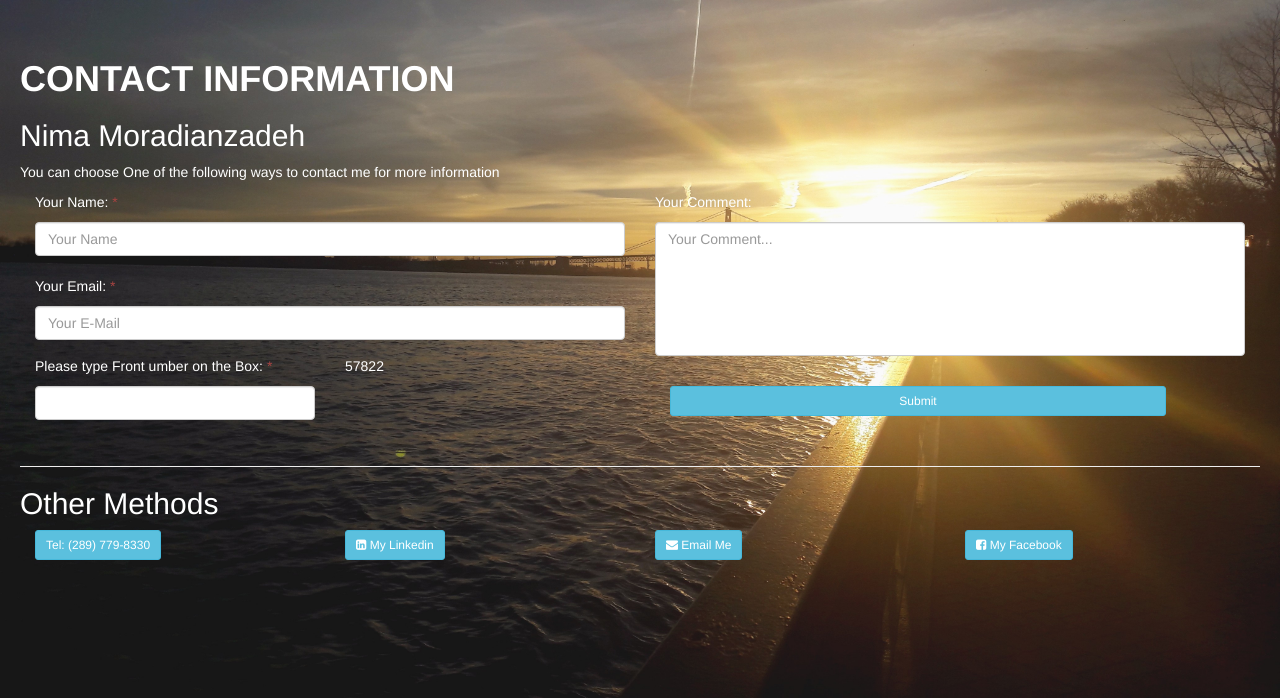
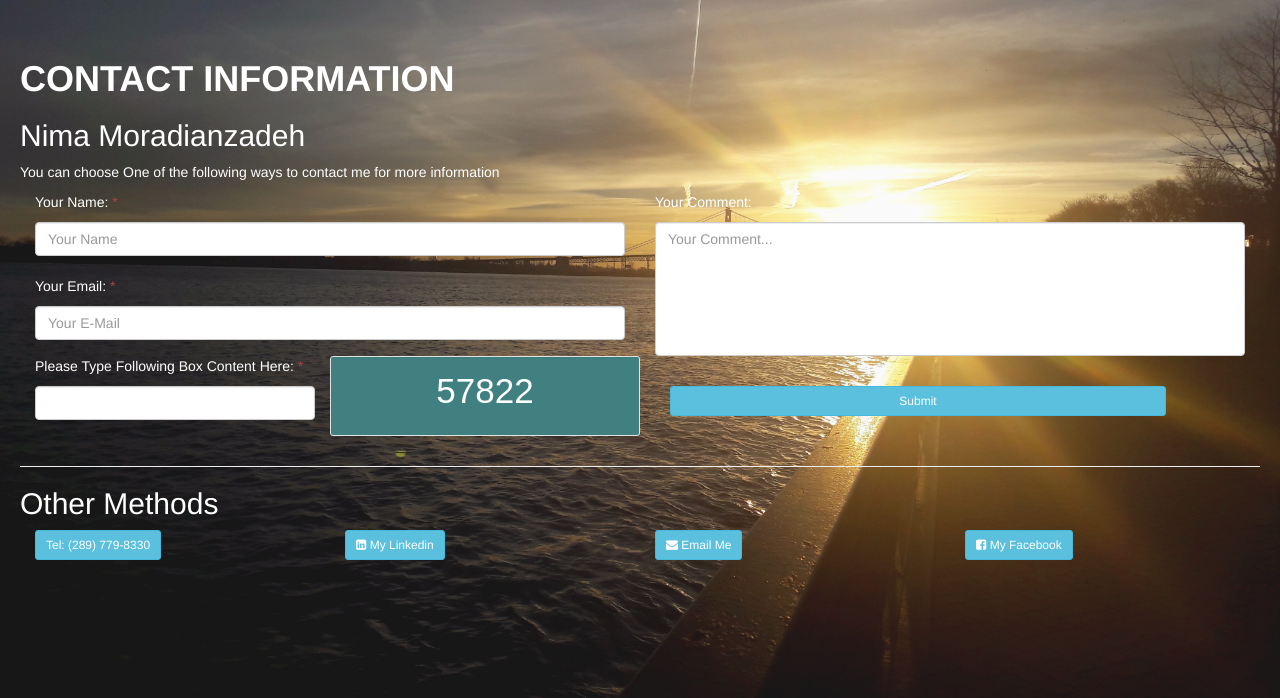
Before and after one commit to Nimamoradian/JsPrj, a PHP site: page /index.html in a window 1280 px wide. Shown: the part 2868-3566 px from the top of the page. Run offline with PHP 8.4, Linux system fonts and the light colour scheme; some libraries are stand-ins or nearby versions.

Commit message:
edited versions

```diff
--- a/index.html
+++ b/index.html
@@ -234,10 +234,10 @@
 						<textarea class="form-control" rows="6" cols="50" placeholder="Your Comment..."></textarea>
 				  </div>
 			   	  <div class="col-xs-3">
-			    	<p>Please type Front umber on the Box: <span id="spmMsg" class="text-danger">* </span> </p>
+			    	<p>Please Type Following Box Content Here: <span id="spmMsg" class="text-danger">* </span> </p>
 			    	<input type="text" class="form-control" name="spmNum">
 			       </div>
-			       <div class="col-xs-3">
+			       <div class="col-xs-3 well well-sm">
 			    		<p id="spmNum"></p>
 			       </div>
 			   </div>
--- a/style.css
+++ b/style.css
@@ -8,19 +8,19 @@ Body{
     background-size: cover
 	  }
 .header{
-/* 	background-color: url('img/me1.jpg'); */
-background-color:Black;
-/* 	background-repeat: no-repeat; */
-/* 	background-size:100% 100%;  */
-
-
+	background-color:Black;
 }
 
 article{
 	 height:700px;
 
 }
-
+.well{
+	background-color: #408080;
+	text-align: center;
+	font-size: 2.5em;
+	font-family: sans-serif;
+}
 
 .skillsty{
 	 background-image: url('img/skbg.jpg');
@@ -61,8 +61,6 @@ dd{
 }
 .list{
 	margin: 10px;
-
-
 }
 
 
```
